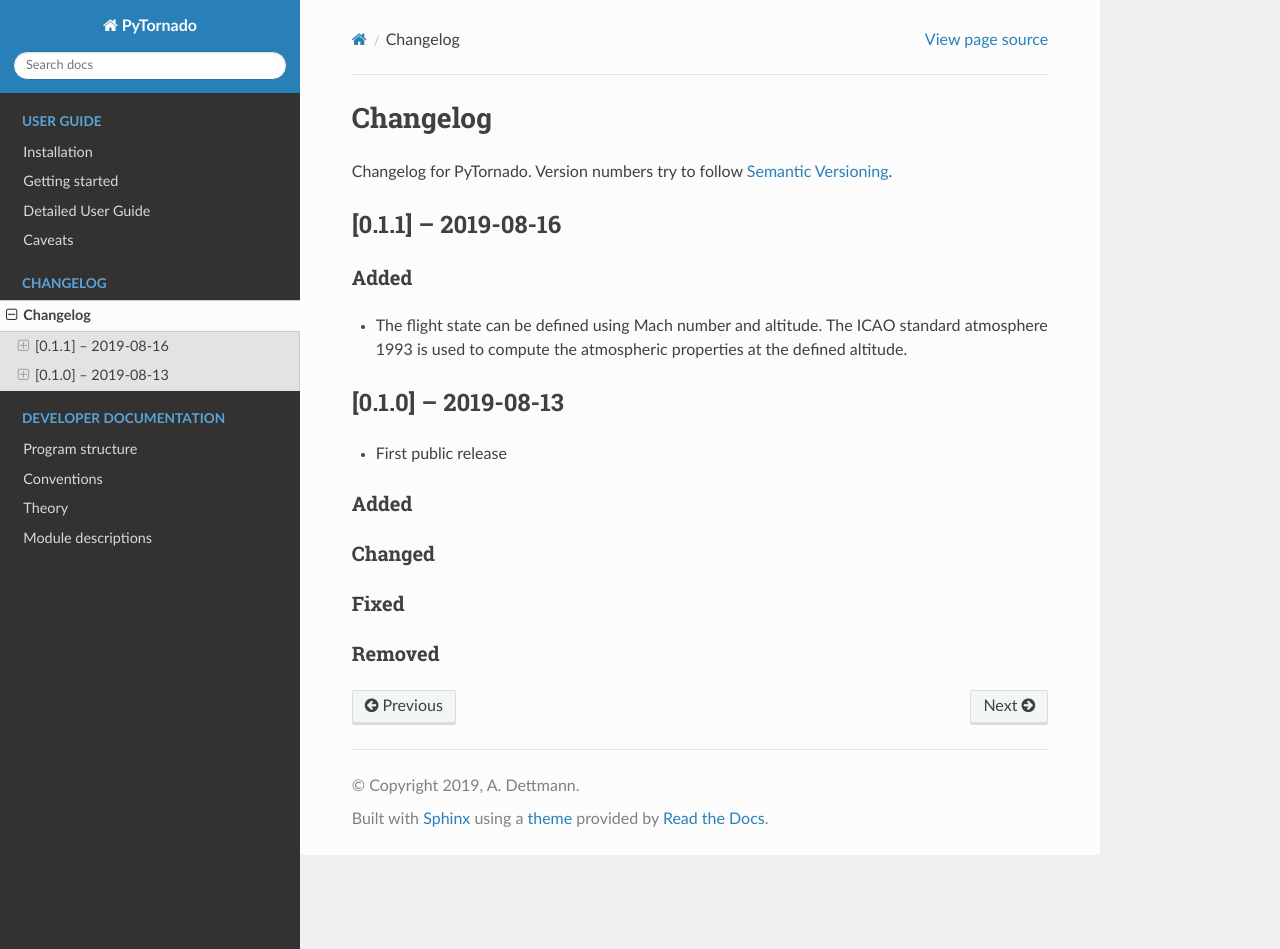
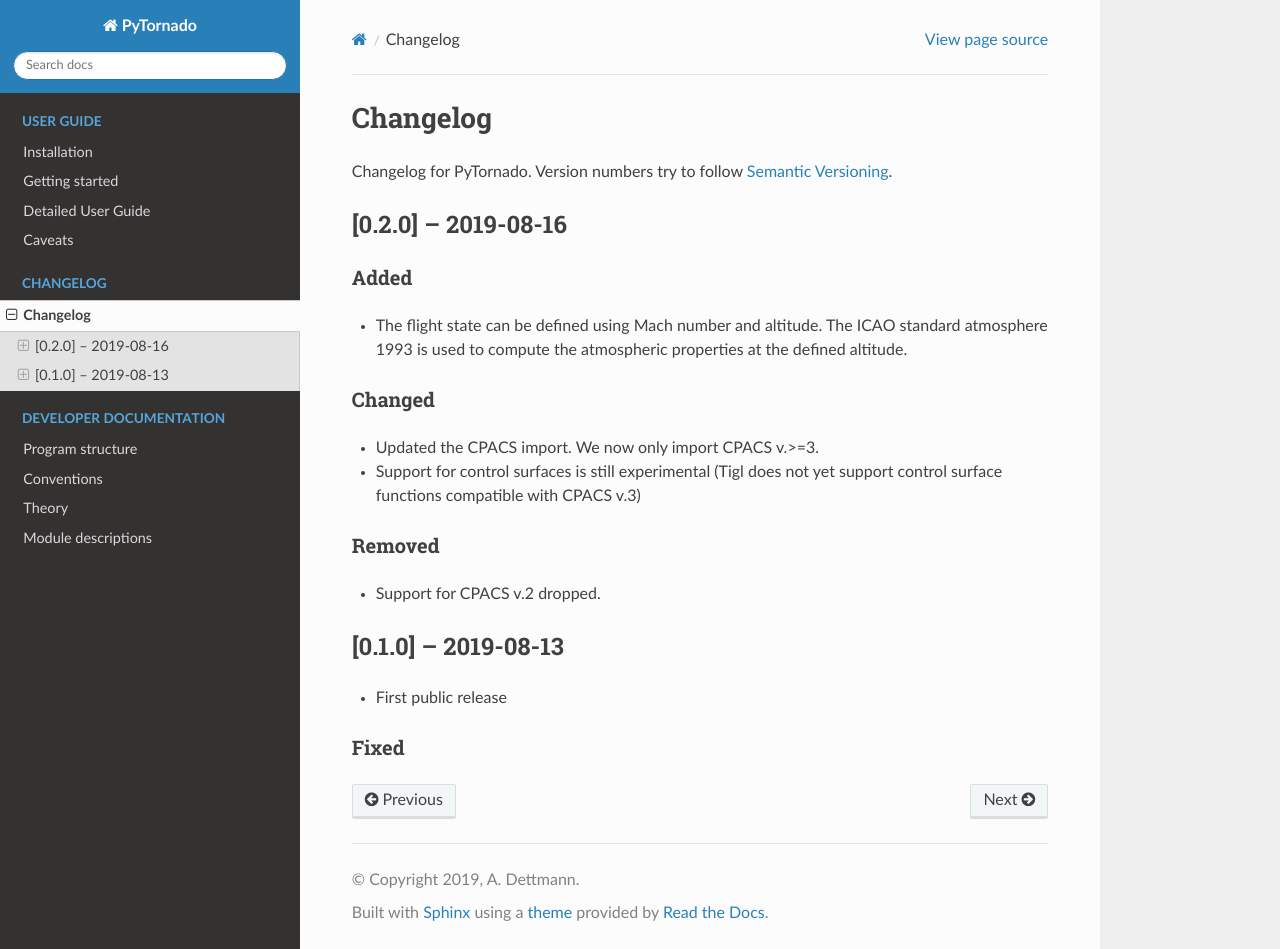
Before and after one commit to airinnova/pytornado, a Sphinx documentation site: the page built from docs/source/CHANGELOG.rst, in a window 1280 px wide and 949 px high. Built offline with Sphinx 7.4.7 and the Read the Docs theme 2.0.0, drawn with Linux system fonts in a browser that asks for light colours; the version number could not be read and is left out.

Commit message:
Update PyTornado version and change log

```diff
--- a/docs/source/CHANGELOG.rst
+++ b/docs/source/CHANGELOG.rst
@@ -4,7 +4,7 @@
 Changelog for PyTornado. Version numbers try to follow `Semantic
 Versioning <https://semver.org/spec/v2.0.0.html>`__.
 
-[0.1.1] -- 2019-08-16
+[0.2.0] -- 2019-08-16
 ---------------------
 
 Added
@@ -12,19 +12,21 @@
 
 * The flight state can be defined using Mach number and altitude. The ICAO standard atmosphere 1993 is used to compute the atmospheric properties at the defined altitude.
 
+Changed
+~~~~~~~
+
+* Updated the CPACS import. We now only import CPACS v.>=3.
+* Support for control surfaces is still experimental (Tigl does not yet support control surface functions compatible with CPACS v.3)
+
+Removed
+~~~~~~~
+
+* Support for CPACS v.2 dropped.
+
 [0.1.0] -- 2019-08-13
 ---------------------
 
 * First public release
 
-Added
-~~~~~
-
-Changed
-~~~~~~~
-
 Fixed
 ~~~~~
-
-Removed
-~~~~~~~
--- a/src/lib/pytornado/__version__.py
+++ b/src/lib/pytornado/__version__.py
@@ -1,2 +1,2 @@
-VERSION = (0, 1, 0)
+VERSION = (0, 2, 0)
 __version__ = '.'.join(map(str, VERSION))
```
